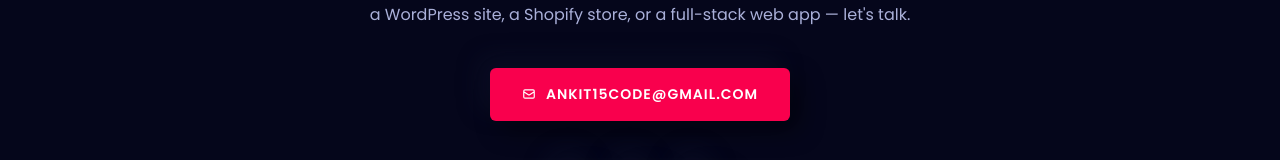
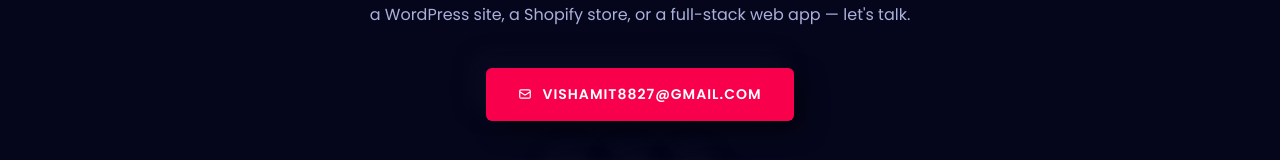
Before and after one commit to AmitDevOfficial/NewPortFolio, a React (Create React App) app: page / in a window 1280 px wide. Shown: the part 4218-4378 px from the top of the page. Built offline with nearby package versions, Linux system fonts and the light colour scheme.

Commit message:
Update contact content via admin dashboard

```diff
--- a/src/data/contactData.js
+++ b/src/data/contactData.js
@@ -1,3 +1,3 @@
 export const defaultContact = {
-    email: "ankit15code@gmail.com"
+    "email": "vishamit8827@gmail.com"
 };
```
